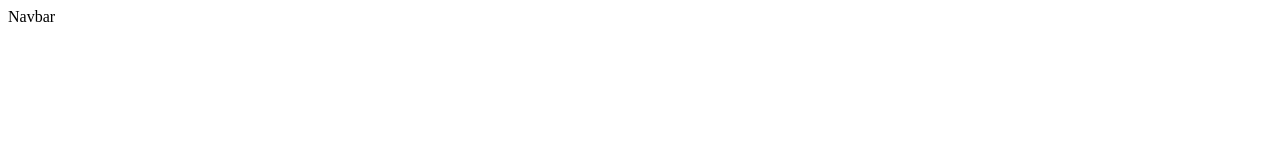
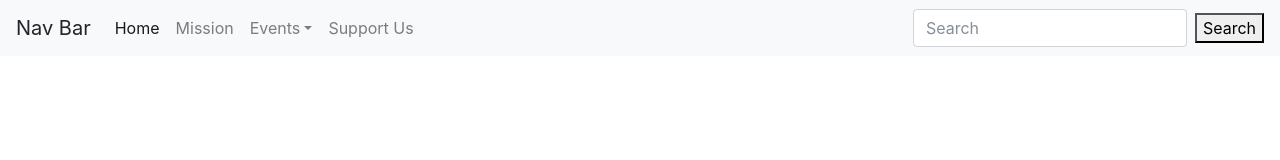
Before and after one commit to gaoj123/12Framework, a plain HTML site: page bootstrap.html in a window 1280 px wide. Drawn offline with nearby package versions, Linux system fonts and the light colour scheme.

Commit message:
added navbar and nonfunctioning dropdown

```diff
--- a/bootstrap.html
+++ b/bootstrap.html
@@ -1,10 +1,31 @@
 <!DOCTYPE html>
 <head>
   <title>Webpage</title>
+  <link rel="stylesheet" href="https://maxcdn.bootstrapcdn.com/bootstrap/4.0.0-beta.2/css/bootstrap.min.css" integrity="sha384-PsH8R72JQ3SOdhVi3uxftmaW6Vc51MKb0q5P2rRUpPvrszuE4W1povHYgTpBfshb" crossorigin="anonymous">
 </head>
 <body>
   <nav class="navbar navbar-expand-lg navbar-light bg-light">
-    <a class="navbar-brand">Navbar</a>
-    </nav>
+    <a class="navbar-brand">Nav Bar</a>
+    <button class="navbar-toggler" type="button" data-toggle="collapse" data-target="#navbarNavAltMarkup" aria-controls="navbarNavAltMarkup" aria-expanded="false" aria-label="Toggle navigation">
+    <span class="navbar-toggler-icon"></span>
+    </button>
+    <div class="collapse navbar-collapse" id="navbarNavAltMarkup">
+    <div class="navbar-nav">
+      <a class="nav-item nav-link active"  href="#">Home <span class="sr-only">(current)</span></a>
+      <a class="nav-item nav-link" href="#">Mission</a>
+      <a class="nav-link dropdown-toggle"  data-toggle="dropdown"  id="dropdown01" aria-haspopup="true" aria-expanded="false">Events</a>
+            <div class="dropdown-menu" aria-labelledby="dropdown01">
+              <a class="dropdown-item" href="#">Run</a>
+              <a class="dropdown-item" href="#">Walk</a>
+              <a class="dropdown-item" href="#">Fairs</a>
+            </div>
+      <a class="nav-item nav-link" href="#">Support Us</a>
+    </div>
+  </div>
+  <form class="form-inline">
+    <input class="form-control mr-sm-2" type="search" placeholder="Search" aria-label="Search">
+    <button type="submit">Search</button>
+  </form>
+</nav>
   </body>
 </html>
```
